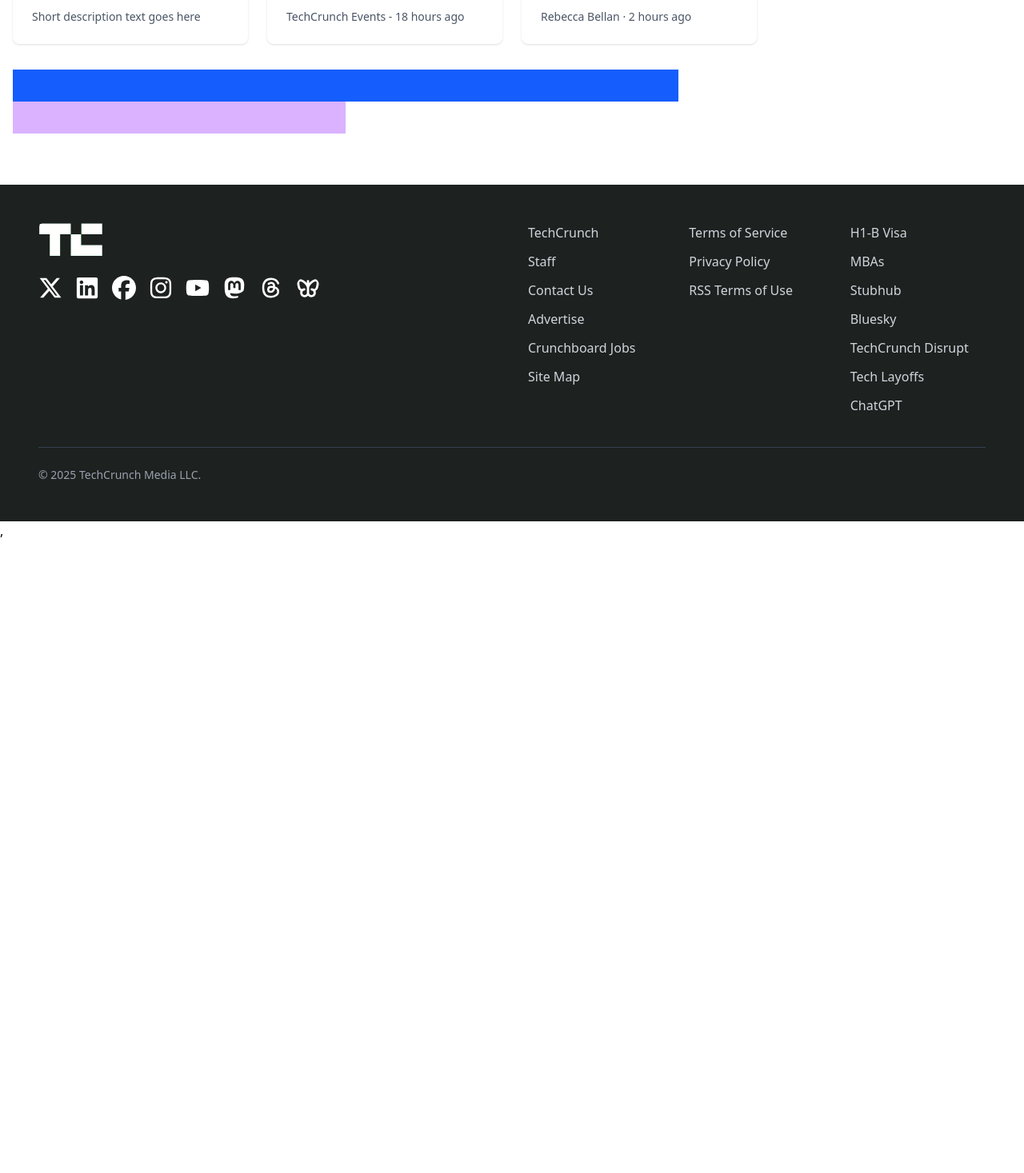
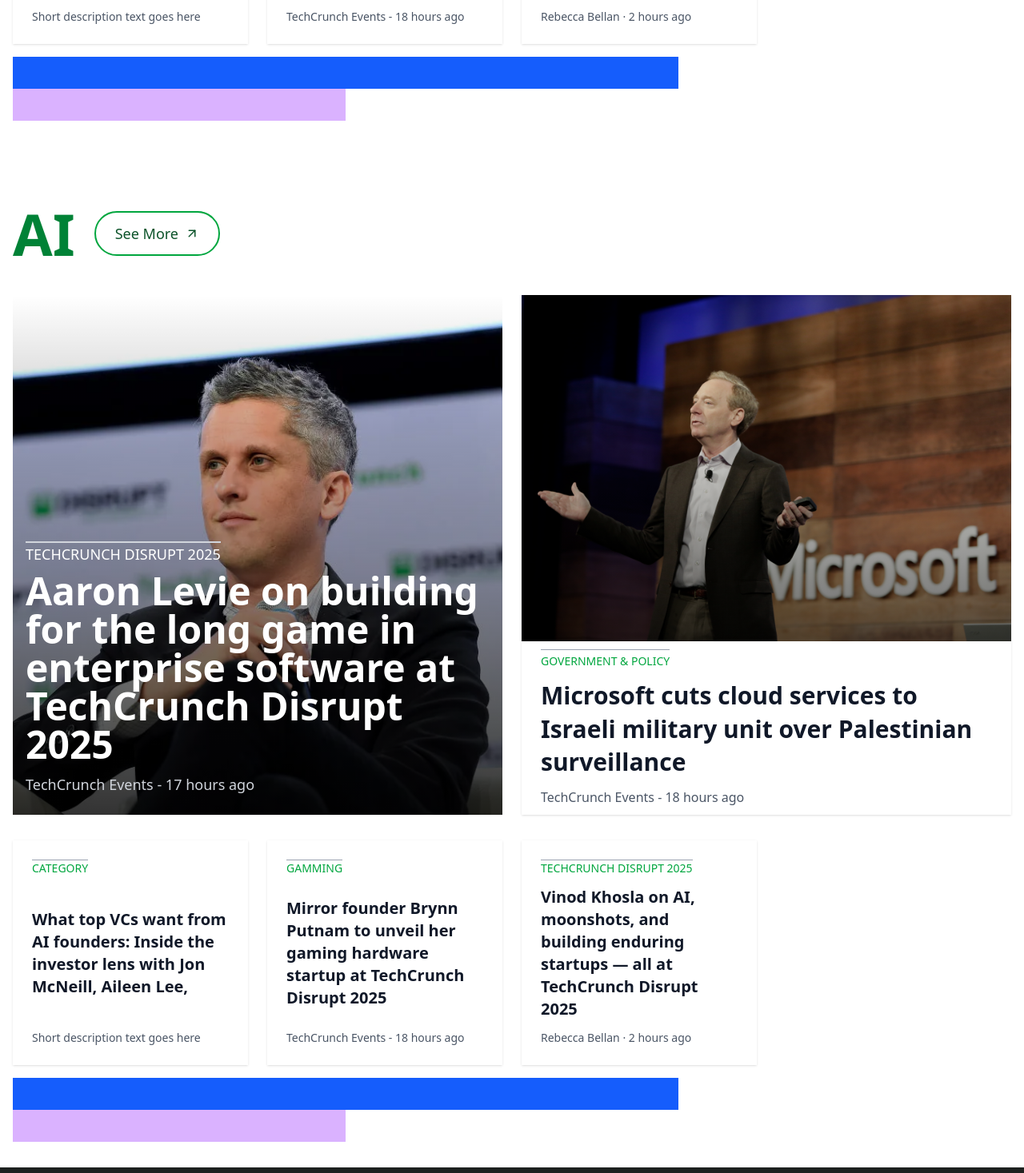
Before and after one commit to monirhossain-oss/TechCrunch, a React (Vite) app: page / in a window 1280 px wide. Shown: the part 5727-7194 px from the top of the page at 80% size. Before the commit the page ends 6403 px from the top, so only its background shows below. Built offline with nearby package versions, Linux system fonts and the light colour scheme.

Commit message:
Add AI section with big feature cards, 4 grid cards, and 6-column nested grid layout

```diff
--- a/src/component/Home.jsx
+++ b/src/component/Home.jsx
@@ -10,6 +10,7 @@
 import Newsletter from './Home/NewsletterSubscription';
 import Startups from './Home/Startups';
 import RoadDisrupt from './Home/RoadDisrupt';
+import AI from './Home/AI';
 
 const Home = () => {
     return (
@@ -22,6 +23,7 @@
             <Events></Events>
             <Newsletter></Newsletter>
             <RoadDisrupt></RoadDisrupt>
+            <AI></AI>
             <Startups></Startups>
             <Footer></Footer>
         </div>
--- a/src/component/Home/AI.jsx
+++ b/src/component/Home/AI.jsx
@@ -0,0 +1,157 @@
+import React from 'react';
+import { FiArrowUpRight } from 'react-icons/fi';
+import banner1 from '../../assets/GettyImages-1178603809.webp';
+import banner2 from '../../assets/gettyimages-881828548-1.webp';
+
+const AI = () => {
+    return (
+        <div className="py-8">
+            {/* Title + Button */}
+            <div className="flex flex-col sm:flex-row sm:items-center my-8 px-4 gap-4 sm:gap-6">
+                <h1 className="text-green-700 font-extrabold text-4xl sm:text-5xl md:text-6xl lg:text-7xl leading-tight">
+                    AI
+                </h1>
+                <button
+                    className="px-6 py-3 flex items-center gap-2 border-2 cursor-pointer border-green-600 text-base sm:text-lg rounded-full text-green-900
+          bg-gradient-to-r from-green-900 to-green-900 bg-[length:0%_100%] bg-left bg-no-repeat
+          transition-all duration-500 ease-out hover:bg-[length:100%_100%] hover:text-white"
+                >
+                    See More <FiArrowUpRight />
+                </button>
+            </div>
+
+            {/* Cards Section */}
+            <div className="grid grid-cols-1 md:grid-cols-2 gap-6 px-4">
+                {/* Card 1 */}
+                <div className="group relative overflow-hidden cursor-pointer h-[450px] sm:h-[550px] md:h-[650px] ">
+                    {/* Background Image */}
+                    <div
+                        style={{ backgroundImage: `url(${banner1})` }}
+                        className="absolute inset-0 bg-cover bg-center transition-transform duration-500 group-hover:scale-110"
+                    ></div>
+
+                    {/* Overlay gradient */}
+                    <div className="absolute inset-0 bg-gradient-to-t from-black/80 via-black/40 to-transparent"></div>
+
+                    {/* Text content */}
+                    <div className="absolute bottom-6 left-4 right-4 z-10">
+                        <p className="inline-block border-t-2 border-gray-300 text-white text-sm sm:text-base md:text-lg mb-2">
+                            TECHCRUNCH DISRUPT 2025
+                        </p>
+                        <h2 className="relative text-2xl sm:text-3xl md:text-4xl lg:text-5xl font-extrabold text-white inline-block group-hover:underline underline-offset-4 decoration-2">
+                            Aaron Levie on building for the long game in enterprise software at TechCrunch Disrupt 2025
+                        </h2>
+                        <p className="text-sm sm:text-base md:text-lg font-medium text-gray-300 mt-3">
+                            TechCrunch Events - 17 hours ago
+                        </p>
+                    </div>
+                </div>
+
+                {/* Card 2 */}
+                <div className="group relative overflow-hidden cursor-pointer bg-white shadow h-[500px] sm:h-[600px] md:h-[650px] flex flex-col">
+                    {/* Top Image Section */}
+                    <div className="relative h-2/3 w-full overflow-hidden">
+                        <img
+                            src={banner2}
+                            alt="Article thumbnail"
+                            className="w-full h-full object-cover transition-transform duration-500 group-hover:scale-110"
+                        />
+                        {/* Overlay */}
+                        <div className="absolute inset-0 bg-gradient-to-t from-black/60 via-black/20 to-transparent"></div>
+                    </div>
+
+                    {/* Bottom Content Section */}
+                    <div className="relative h-1/3 p-5 sm:p-6 flex flex-col justify-center space-y-3">
+                        {/* Top Category with Border */}
+                        <p className="text-sm font-medium text-green-600">
+                            <span className="inline-block border-t border-gray-400 pt-1">
+                                GOVERNMENT & POLICY
+                            </span>
+                        </p>
+
+                        {/* Title with Hover Underline */}
+                        <h2 className="text-lg sm:text-xl md:text-2xl lg:text-3xl font-bold text-gray-900 leading-snug inline-block group-hover:underline underline-offset-4 decoration-2">
+                            Microsoft cuts cloud services to Israeli military unit over Palestinian surveillance
+                        </h2>
+
+                        {/* Bottom Text */}
+                        <p className="text-sm sm:text-base text-gray-600 group-hover:underline underline-offset-4 decoration-2 cursor-pointer">
+                            TechCrunch Events - 18 hours ago
+                        </p>
+                    </div>
+                </div>
+            </div>
+
+
+            <div className="grid grid-cols-1 mt-8 sm:grid-cols-2 lg:grid-cols-4 gap-6 px-4 items-stretch">
+                {/* Card 1 */}
+                <div className="group bg-white shadow p-6 flex flex-col justify-between cursor-pointer">
+                    <p className="text-sm font-medium text-green-600 mb-3">
+                        <span className="inline-block border-t border-gray-400">
+                            CATEGORY
+                        </span>
+                    </p>
+                    <h2 className="text-xl font-bold text-gray-900 mb-3 inline-block group-hover:underline underline-offset-4 decoration-2">
+                        What top VCs want from AI founders: Inside the investor lens with Jon McNeill, Aileen Lee,
+                    </h2>
+                    <p className="text-sm text-gray-600">
+                        Short description text goes here
+                    </p>
+                </div>
+
+                {/* Card 2 */}
+                <div className="group bg-white shadow p-6 flex flex-col justify-between cursor-pointer">
+                    <p className="text-sm font-medium text-green-600 mb-3">
+                        <span className="inline-block border-t border-gray-400">
+                            GAMMING
+                        </span>
+                    </p>
+                    <h2 className="text-xl font-bold text-gray-900 mb-3 inline-block group-hover:underline underline-offset-4 decoration-2">
+                        Mirror founder Brynn Putnam to unveil her gaming hardware startup at TechCrunch Disrupt 2025
+                    </h2>
+                    <p className="text-sm text-gray-600">
+                        TechCrunch Events - 18 hours ago
+                    </p>
+                </div>
+
+                {/* Card 3 */}
+                <div className="group bg-white shadow p-6 flex flex-col justify-between cursor-pointer">
+                    <p className="text-sm font-medium text-green-600 mb-3">
+                        <span className="inline-block border-t border-gray-400">
+                            TECHCRUNCH DISRUPT 2025
+                        </span>
+                    </p>
+                    <h2 className="text-xl font-bold text-gray-900 mb-3 inline-block group-hover:underline underline-offset-4 decoration-2">
+                        Vinod Khosla on AI, moonshots, and building enduring startups — all at TechCrunch Disrupt 2025
+                    </h2>
+                    <p className="text-sm text-gray-600">
+                        Rebecca Bellan · 2 hours ago
+                    </p>
+                </div>
+
+
+                {/* Card 4 */}
+                <div >
+
+                </div>
+            </div>
+
+            <div className="grid grid-cols-1 mt-4 px-4 lg:grid-cols-6 h-20">
+                <div className="lg:col-span-4 grid grid-rows-2">
+                    <div className="grid grid-cols-2">
+                        <div className="bg-blue-600"></div>
+                        <div className="bg-blue-600"></div>
+                    </div>
+                    <div className="grid grid-cols-2">
+                        <div className="bg-purple-300"></div>
+                        <div></div>
+                    </div>
+                </div>
+                <div className="lg:col-span-2"></div>
+            </div>
+
+        </div>
+    );
+};
+
+export default AI;
--- a/src/component/Home/RoadDisrupt.jsx
+++ b/src/component/Home/RoadDisrupt.jsx
@@ -6,7 +6,7 @@
     return (
         <div className="py-8">
             {/* Title + Button */}
-            <div className="flex flex-col sm:flex-row sm:items-center justify-between my-8 px-4 gap-4 sm:gap-6">
+            <div className="flex flex-col sm:flex-row sm:items-center  my-8 px-4 gap-4 sm:gap-6">
                 <h1 className="text-green-700 font-extrabold text-4xl sm:text-5xl md:text-6xl lg:text-7xl leading-tight">
                     The Road to Disrupt
                 </h1>
@@ -22,7 +22,7 @@
             {/* Cards Section */}
             <div className="grid grid-cols-1 md:grid-cols-2 gap-6 px-4">
                 {/* Card 1 */}
-                <div className="group relative overflow-hidden cursor-pointer h-[450px] sm:h-[550px] md:h-[650px] rounded-lg">
+                <div className="group relative overflow-hidden cursor-pointer h-[450px] sm:h-[550px] md:h-[650px]">
                     {/* Background Image */}
                     <div
                         style={{ backgroundImage: `url(${banner1})` }}
@@ -47,7 +47,7 @@
                 </div>
 
                 {/* Card 2 */}
-                <div className="group relative overflow-hidden cursor-pointer bg-white shadow h-[500px] sm:h-[600px] md:h-[650px] rounded-lg flex flex-col">
+                <div className="group relative overflow-hidden cursor-pointer bg-white shadow h-[500px] sm:h-[600px] md:h-[650px] flex flex-col">
                     {/* Top Image Section */}
                     <div className="relative h-2/3 w-full overflow-hidden">
                         <img
@@ -84,41 +84,44 @@
 
             <div className="grid grid-cols-1 mt-8 sm:grid-cols-2 lg:grid-cols-4 gap-6 px-4 items-stretch">
                 {/* Card 1 */}
-                <div className="bg-white shadow rounded-lg p-6 flex flex-col justify-between">
+                {/* Card 1 */}
+                <div className="group bg-white shadow p-6 flex flex-col justify-between cursor-pointer">
                     <p className="text-sm font-medium text-green-600 mb-3">
                         <span className="inline-block border-t border-gray-400">
                             CATEGORY
                         </span>
                     </p>
-                    <h2 className="text-xl font-bold text-gray-900 mb-3">
+                    <h2 className="text-xl font-bold text-gray-900 mb-3 inline-block group-hover:underline underline-offset-4 decoration-2">
                         What top VCs want from AI founders: Inside the investor lens with Jon McNeill, Aileen Lee,
                     </h2>
                     <p className="text-sm text-gray-600">
                         Short description text goes here
                     </p>
                 </div>
+
                 {/* Card 2 */}
-                <div className="bg-white shadow rounded-lg p-6 flex flex-col justify-between">
+                <div className="group bg-white shadow p-6 flex flex-col justify-between cursor-pointer">
                     <p className="text-sm font-medium text-green-600 mb-3">
                         <span className="inline-block border-t border-gray-400">
                             GAMMING
                         </span>
                     </p>
-                    <h2 className="text-xl font-bold text-gray-900 mb-3">
+                    <h2 className="text-xl font-bold text-gray-900 mb-3 inline-block group-hover:underline underline-offset-4 decoration-2">
                         Mirror founder Brynn Putnam to unveil her gaming hardware startup at TechCrunch Disrupt 2025
                     </h2>
                     <p className="text-sm text-gray-600">
                         TechCrunch Events - 18 hours ago
                     </p>
                 </div>
+
                 {/* Card 3 */}
-                <div className="bg-white shadow rounded-lg p-6 flex flex-col justify-between">
+                <div className="group bg-white shadow p-6 flex flex-col justify-between cursor-pointer">
                     <p className="text-sm font-medium text-green-600 mb-3">
                         <span className="inline-block border-t border-gray-400">
                             TECHCRUNCH DISRUPT 2025
                         </span>
                     </p>
-                    <h2 className="text-xl font-bold text-gray-900 mb-3">
+                    <h2 className="text-xl font-bold text-gray-900 mb-3 inline-block group-hover:underline underline-offset-4 decoration-2">
                         Vinod Khosla on AI, moonshots, and building enduring startups — all at TechCrunch Disrupt 2025
                     </h2>
                     <p className="text-sm text-gray-600">
@@ -126,13 +129,14 @@
                     </p>
                 </div>
 
+
                 {/* Card 4 */}
                 <div >
 
                 </div>
             </div>
 
-            <div className="grid grid-cols-1 my-8 px-4 lg:grid-cols-6 h-20">
+            <div className="grid grid-cols-1 mt-4 px-4 lg:grid-cols-6 h-20">
                 <div className="lg:col-span-4 grid grid-rows-2">
                     <div className="grid grid-cols-2">
                         <div className="bg-blue-600"></div>
```
Also changed, not shown: src/assets/GettyImages-1178603809.webp (added), src/assets/gettyimages-881828548-1.webp (added).
